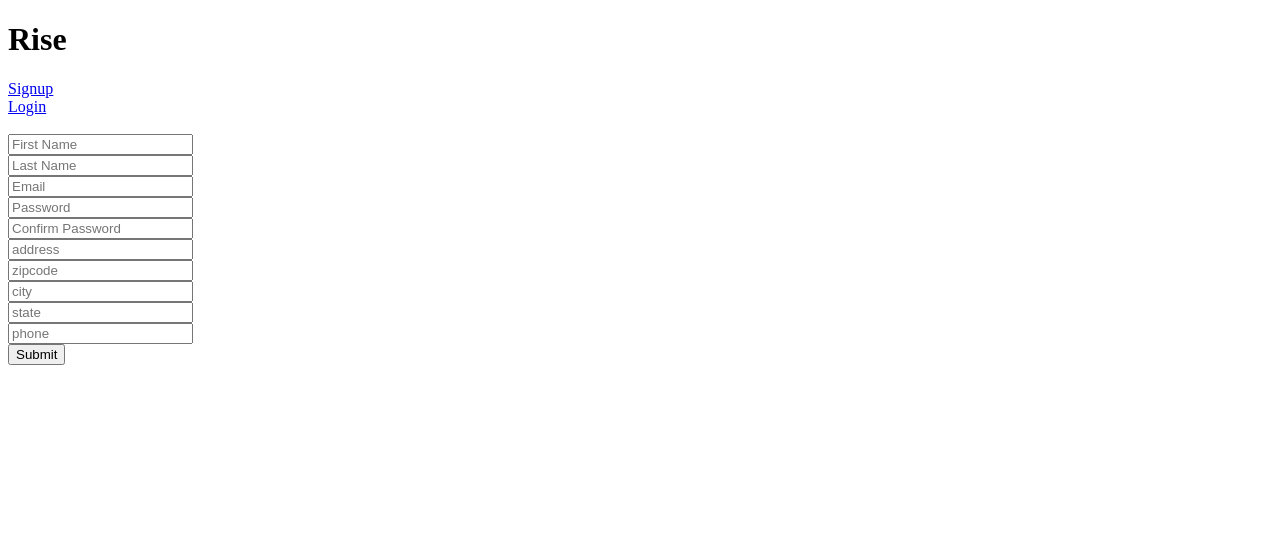
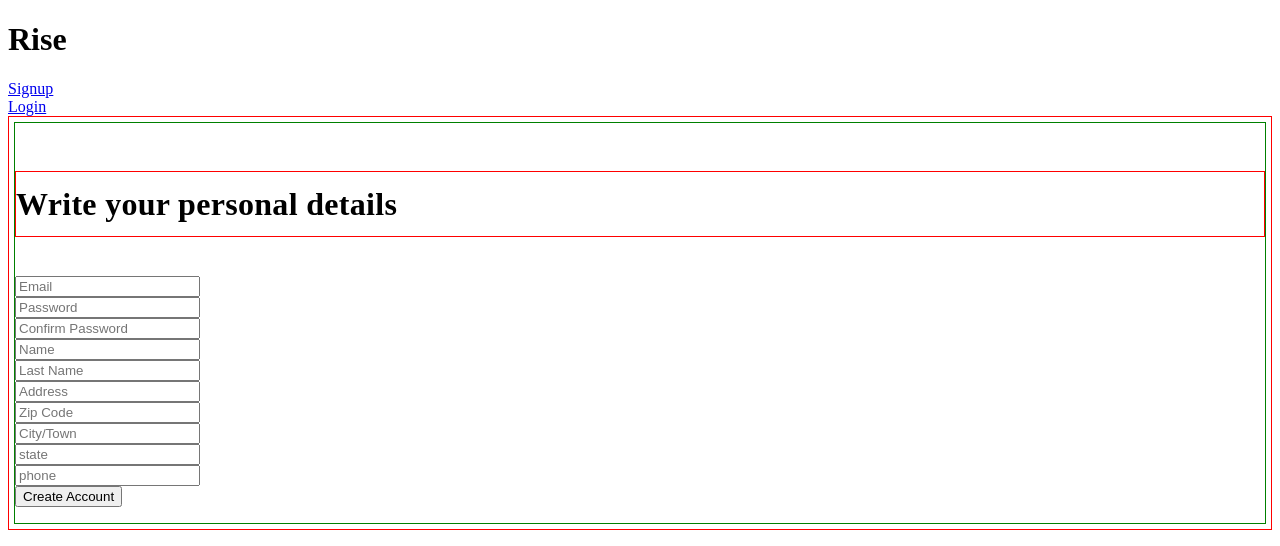
Before and after one commit to Cro5s/Rise, a React (Create React App) app in the folder frontend/: page /#/signup in a window 1280 px wide. Shown: the top 546 px of the page. Built offline with nearby package versions, Linux system fonts and the light colour scheme.

Commit message:
CSS on Mainpage/login/signup

```diff
--- a/frontend/src/components/app.js
+++ b/frontend/src/components/app.js
@@ -3,7 +3,7 @@ import { AuthRoute } from '../util/route_util';
 import { Switch } from 'react-router-dom';
 import NavBarContainer from './nav/navbar_container';
 
-import MainPage from './main/main_page';
+import MainPageContainer from './main/main_page_container';
 import LoginFormContainer from './session/login_form_container';
 import SignupFormContainer from './session/signup_form_container';
 
@@ -11,7 +11,7 @@ const App = () => (
     <div>
         <NavBarContainer />
         <Switch>
-            <AuthRoute exact path="/" component={MainPage} />
+            <AuthRoute exact path="/" component={MainPageContainer} />
             <AuthRoute exact path="/login" component={LoginFormContainer} />
             <AuthRoute exact path="/signup" component={SignupFormContainer} />
         </Switch>
--- a/frontend/src/components/main/main_page.js
+++ /dev/null
@@ -1,17 +0,0 @@
-import React from 'react';
-
-class MainPage extends React.Component {
-
-  render() {
-    return (
-      <div>
-        <h1>Rise</h1>
-        <footer>
-          Copyright &copy; 2020 Rise
-        </footer>
-      </div>
-    );
-  }
-}
-
-export default MainPage;
--- /dev/null
+++ b/frontend/src/components/main/main_page.jsx
@@ -0,0 +1,26 @@
+import React from 'react';
+import { Link } from "react-router-dom";
+
+class MainPage extends React.Component {
+  constructor(props) {
+    super(props);
+
+  }
+
+  render() {
+    return (
+      <div className="main-page-container">
+        <div className="logo-container">
+          <Link className="logo" to="/">RISE</Link>
+        </div>
+        <h1>{this.props.currentUserName}</h1>
+
+        <footer>
+          Copyright &copy; 2020 Rise
+        </footer>
+      </div>
+    );
+  }
+}
+
+export default MainPage;
--- /dev/null
+++ b/frontend/src/components/main/main_page_container.js
@@ -0,0 +1,17 @@
+import { connect } from "react-redux";
+import { receiveCurrentUser } from "../../actions/session_actions";
+import MainPage from "./main_page";
+
+const mapStateToProps = state => {
+  return {
+    currentUserName: state.currentUser.fName,
+  };
+};
+
+const mapDispatchToProps = dispatch => {
+  return {
+    receiveCurrentUser: currentUser => dispatch(receiveCurrentUser(currentUser))
+  };
+};
+
+export default connect(mapStateToProps, mapDispatchToProps)(MainPage);
--- a/frontend/src/components/session/login_form.js
+++ b/frontend/src/components/session/login_form.js
@@ -12,6 +12,7 @@ class LoginForm extends React.Component {
     };
 
     this.handleSubmit = this.handleSubmit.bind(this);
+    this.handleRegister = this.handleRegister.bind(this);
     this.renderErrors = this.renderErrors.bind(this);
   }
 
@@ -44,6 +45,12 @@ class LoginForm extends React.Component {
     this.props.login(user);
   }
 
+  // Handle Register button which routes to Signup form
+  handleRegister(e) {
+    e.preventDefault();
+    this.props.history.push("/signup");
+  }
+
   // Render the session errors if there are any
   renderErrors() {
     return(
@@ -59,9 +66,11 @@ class LoginForm extends React.Component {
 
   render() {
     return (
+      <div className="login-form-container">
         <div className="login-form-page">
-        <form className="login-form-main" onSubmit={this.handleSubmit}>
+          <form onSubmit={this.handleSubmit}>
             <div className="login-form-fields">
+              <label className="login-form-title">LOG IN</label>
                 <input type="text"
                   value={this.state.email}
                   onChange={this.update('email')}
@@ -74,10 +83,20 @@ class LoginForm extends React.Component {
                   placeholder="Password"
                 />
               <br/>
-            <input type="submit" value="Submit" />
+              <input className="login-button" type="submit" value="LOG IN" />
               {this.renderErrors()}
             </div>
           </form>
+        </div>
+        <div className="login-form-register-section">
+          <label className="login-form-register-label">REGISTER</label>
+          <br />
+          <p>If you still don't have a Rise.com account, use this option to access the registration form.</p>
+          <br />
+          <p>Provide your details to make <b>Rise.com</b> purchases easier.</p>
+          <br />
+          <button className="risgister-button" onClick={this.handleRegister}>CREATE ACCOUNT</button>
+        </div>
       </div>
     );
   }
--- /dev/null
+++ b/frontend/src/components/session/signup.css
@@ -0,0 +1,27 @@
+.signup-form-container {
+
+
+    border: 1px solid red;
+    padding: 5px;
+}
+
+.signup-form {
+
+
+    border: 1px solid green;
+}
+
+.head {
+    background: none;
+    font-size: 32px;
+    letter-spacing: .3px;
+    font-stretch: condensed;
+    font-weight: 700;
+    line-height: 24px;
+    padding-bottom: 3px;
+    padding-top: 0;
+    margin-top: 48px;
+    padding: 20px 0;
+
+    border: 1px solid red;
+}
--- a/frontend/src/components/session/signup_form.js
+++ b/frontend/src/components/session/signup_form.js
@@ -1,5 +1,6 @@
 import React from 'react';
 import { withRouter } from 'react-router-dom';
+import './signup.css';
 
 class SignupForm extends React.Component {
   constructor(props) {
@@ -69,20 +70,15 @@ class SignupForm extends React.Component {
   render() {
     return (
       <div className="signup-form-container">
-        <form onSubmit={this.handleSubmit}>
-          <div className="signup-form">
-            <br/>
-              <input type="text"
-                value={this.state.fName}
-                onChange={this.update('fName')}
-                placeholder="First Name"
-              />
-            <br/>
-              <input type="text"
-                value={this.state.lName}
-                onChange={this.update('lName')}
-                placeholder="Last Name"
-              />
+        <div className="signup-form">
+          <header>
+              <h1 class="head">Write your personal details</h1>
+          </header>
+          <div>
+
+
+          </div>
+          <form onSubmit={this.handleSubmit}>
             <br/>
               <input type="text"
                 value={this.state.email}
@@ -103,21 +99,33 @@ class SignupForm extends React.Component {
               />
             <br/>
               <input type="text"
+                value={this.state.fName}
+                onChange={this.update('fName')}
+                placeholder="Name"
+              />
+            <br/>
+              <input type="text"
+                value={this.state.lName}
+                onChange={this.update('lName')}
+                placeholder="Last Name"
+              />
+            <br/>
+              <input type="text"
                 value={this.state.address}
                 onChange={this.update('address')}
-                placeholder="address"
+                placeholder="Address"
               />
             <br/>
               <input type="text"
                 value={this.state.zipCode}
                 onChange={this.update('zipCode')}
-                placeholder="zipcode"
+                placeholder="Zip Code"
               />
             <br/>
               <input type="text"
                 value={this.state.city}
                 onChange={this.update('city')}
-                placeholder="city"
+                placeholder="City/Town"
               />
             <br/>
               <input type="text"
@@ -132,10 +140,10 @@ class SignupForm extends React.Component {
                 placeholder="phone"
               />
             <br/>
-            <input type="submit" value="Submit" />
+            <input type="submit" value="Create Account" />
             {this.renderErrors()}
-          </div>
-        </form>
+          </form>
+        </div>
       </div>
     );
   }
```
Also changed, not shown: frontend/src/components/session/login-form.css (added, +15 -0 lines), 1 other file (tests, documents, lock files or other folders). Lines whose indentation alone changed are shown as unchanged.
